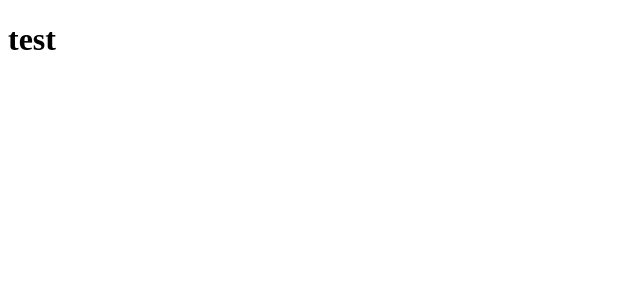
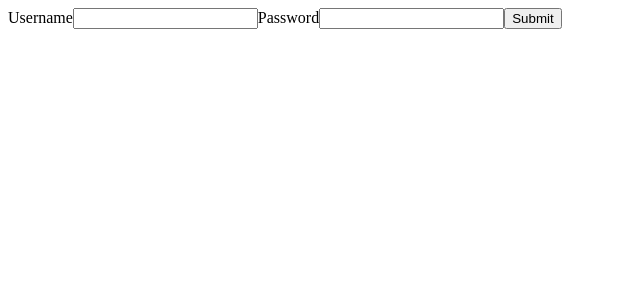
Before and after one commit to sstampher/react-challenge-stst, a React (Create React App) app: page / in a window 1280 px wide. Shown: the top 300 px of the page, without its empty margins (0-640 px from the left). Built offline with nearby package versions, Linux system fonts and the light colour scheme.

Commit message:
set up basic form

```diff
--- a/src/Login/Login.js
+++ b/src/Login/Login.js
@@ -5,11 +5,22 @@ export class Login extends Component{
   constructor(){
     super()
     this.state = {
+      username: '',
+      password: ''
+    }
+    this.handleSubmit=this.handleSubmit.bind(this);
+  }
 
-    }
+  handleSubmit(e){
+    console.log(e.target.value, this.state, 'stupid');
   }
 
   render(){
-    return <LoginForm />
+    const {username, password} = this.state;
+    return <LoginForm
+            username={username}
+            password={password}
+            handleSubmit={this.handleSubmit}
+            />
   }
 }
--- a/src/Login/LoginForm.js
+++ b/src/Login/LoginForm.js
@@ -1,5 +1,25 @@
 import React from 'react';
 
-export function LoginForm(){
-  return <h1>test</h1>
+export function LoginForm({username, password, handleSubmit}){
+  return <form onSubmit={handleSubmit}>
+    <label>
+      Username
+      </label>
+    <input
+      type="text"
+      value={username}>
+    </input>
+
+
+    <label>
+      Password
+      </label>
+    <input
+      type="password"
+      value={password}>
+    </input>
+
+    <button type="submit">Submit</button>
+
+  </form>
 }
```
